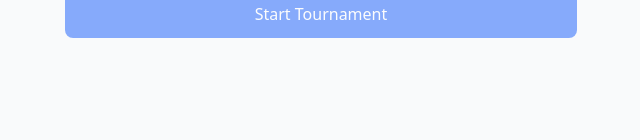
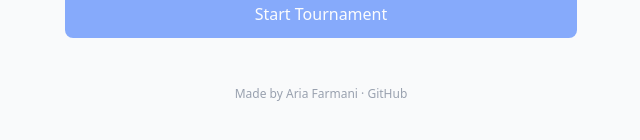
Before and after one commit to Aria-Software/SimplyDraft, a SvelteKit app: page / in a window 1280 px wide. Shown: the part 622-762 px from the top of the page, without its empty margins (319-959 px from the left). Built offline with nearby package versions, Linux system fonts and the light colour scheme.

Commit message:
feat: add footer with credits and GitHub link

```diff
--- a/src/routes/+page.svelte
+++ b/src/routes/+page.svelte
@@ -73,4 +73,9 @@
 			</div>
 		{/if}
 	</div>
+
+	<footer class="text-center text-xs text-gray-400 py-4">
+		Made by <a href="https://github.com/Aria-Software" class="hover:text-gray-600">Aria Farmani</a> &middot;
+		<a href="https://github.com/Aria-Software/SimplyDraft" class="hover:text-gray-600">GitHub</a>
+	</footer>
 </div>
```
